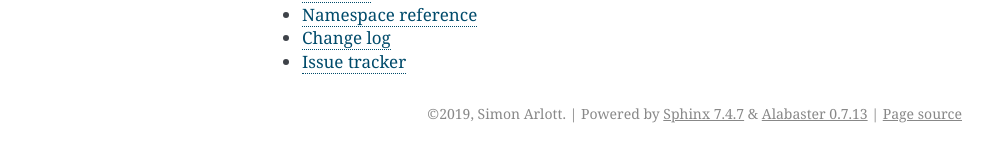
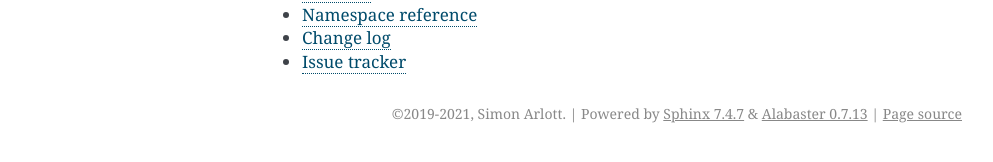
Before and after one commit to nomis/mcu-uuid-telnet, a Sphinx documentation site: the page built from docs/index.rst, in a window 1280 px wide. Shown: the part 693-855 px from the top of the page, without its empty margins (148-1141 px from the left). Built offline with Sphinx 7.4.7, drawn with Linux system fonts in a browser that asks for light colours.

Commit message:
Update copyright years

```diff
--- a/docs/conf.py
+++ b/docs/conf.py
@@ -9,7 +9,7 @@ extensions = []
 source_suffix = ['.rst']
 
 project = u'mcu-uuid-telnet'
-copyright = u'2019, Simon Arlott'
+copyright = u'2019-2021, Simon Arlott'
 author = u'Simon Arlott'
 
 master_doc = 'index'
```
